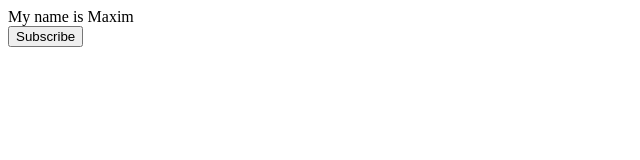
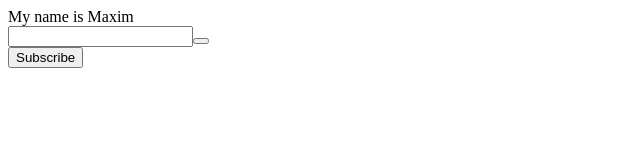
Before and after one commit to svistunov-m/lesson3, a plain HTML site: page index.html in a window 1280 px wide. Shown: the whole page, without its empty margins (0-640 px from the left). Drawn offline with Linux system fonts and the light colour scheme.

Commit message:
Added social

```diff
--- a/index.html
+++ b/index.html
@@ -6,6 +6,7 @@
 </head>
 <body>
 	<div>My name is Maxim</div>
+	<form action=""><input type="text"><button></button></form>
 	<button>Subscribe</button>
 </body>
 </html>
```
